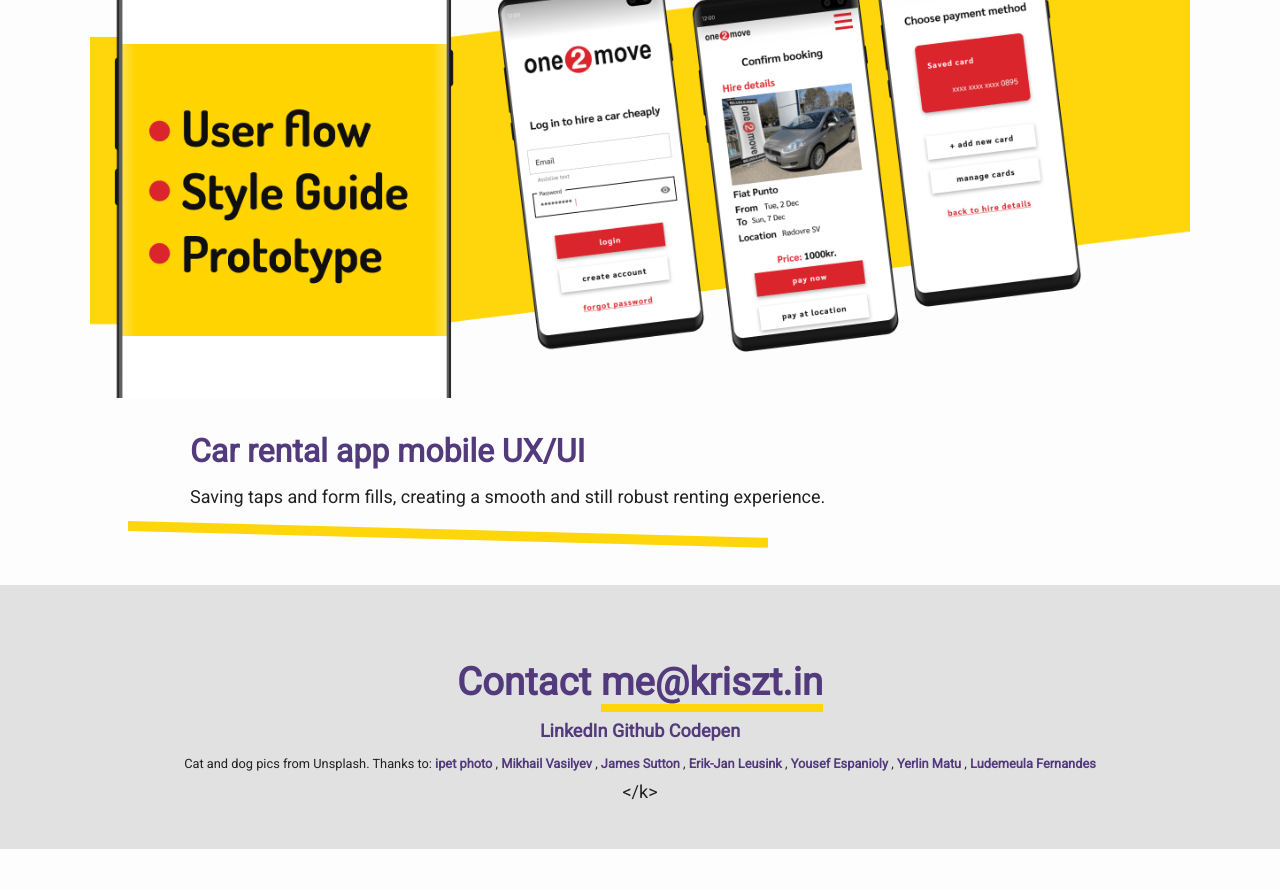
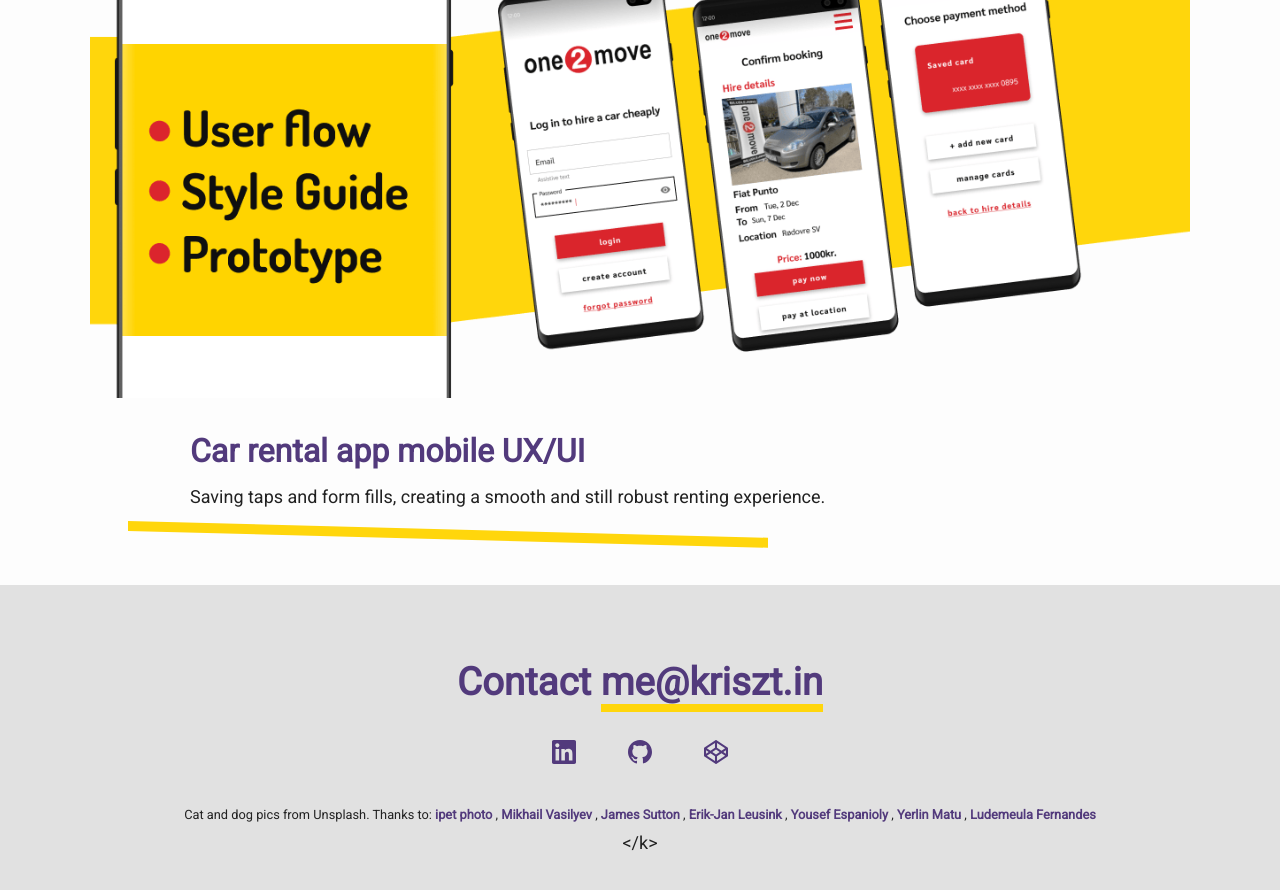
Before and after one commit to krisztin/cuddly-wixen, a Jekyll site: the page built from index.html, in a window 1280 px wide and 900 px high, scrolled down 1672 px. Shown: the top 890 px of the window. Built offline with Jekyll 4.4.1, drawn with Linux system fonts in a browser that asks for light colours; before the commit the page ends 2521 px from its top, so only the background shows below that; some of the changed lines change nothing that is shown.

Commit message:
add @sociallinks to footer

```diff
--- a/_includes/footer.html
+++ b/_includes/footer.html
@@ -5,42 +5,7 @@
     </div>
   </section>
   <div class="wrapper aligncentre">
-    <a
-      class="page-link"
-      href="https://www.linkedin.com/in/nkriszti/"
-      target="_blank"
-      aria-label="linkedin profile"
-      rel="noopener"
-    >
-      <i class="fab fa-linkedin"></i> LinkedIn
-    </a>
-    <a
-      class="page-link"
-      href="https://github.com/krisztin"
-      target="_blank"
-      aria-label="github profile"
-      rel="noopener"
-    >
-      <i class="fab fa-github"></i> Github
-    </a>
-    <a
-      class="page-link"
-      href="https://codepen.io/krisztiiin/"
-      target="_blank"
-      aria-label="codepen profile"
-      rel="noopener"
-    >
-      <i class="fab fa-codepen"></i> Codepen </a
-    ><br />
-    {%- for path in page_paths -%} {%- assign my_page = site.pages | where:
-    "path", path | first -%} {%- if my_page.title -%} {%- unless my_page.exclude
-    -%}
-    <a class="page-link" href="{{ my_page.url | relative_url }}">{{
-      my_page.title | escape
-    }}</a
-    ><br />
-    {%- endunless -%} {%- endif -%} {%- endfor -%} {% include
-    photo-credits.html%}
+    {% include social-links.html %} {% include photo-credits.html%}
     <p>&#60;/k&#62;</p>
   </div>
 </footer>
```
